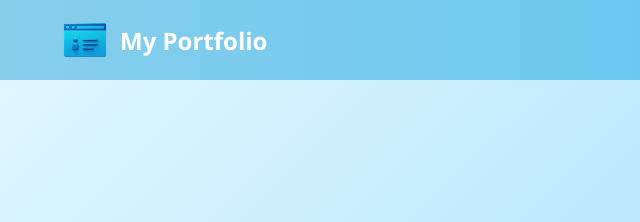
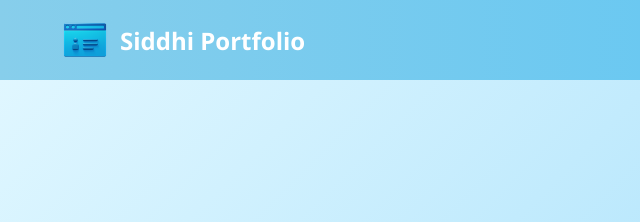
Before and after one commit to Siddhi-2415/siddhi-portfolio, a plain HTML site: page index.html in a window 1280 px wide. Shown: the top 222 px of the page, 0-640 px from the left. Drawn offline with Linux system fonts and the light colour scheme.

Commit message:
chnage ti title my to siddhi

```diff
--- a/index.html
+++ b/index.html
@@ -11,7 +11,7 @@
     <nav class="navbar">
         <div class="logo">
             <img src="icons8-portfolio-94.png" alt="Portfolio Logo">
-            <span>My Portfolio</span>
+            <span>Siddhi Portfolio</span>
         </div>
 
         <ul class="nav-links">
```
